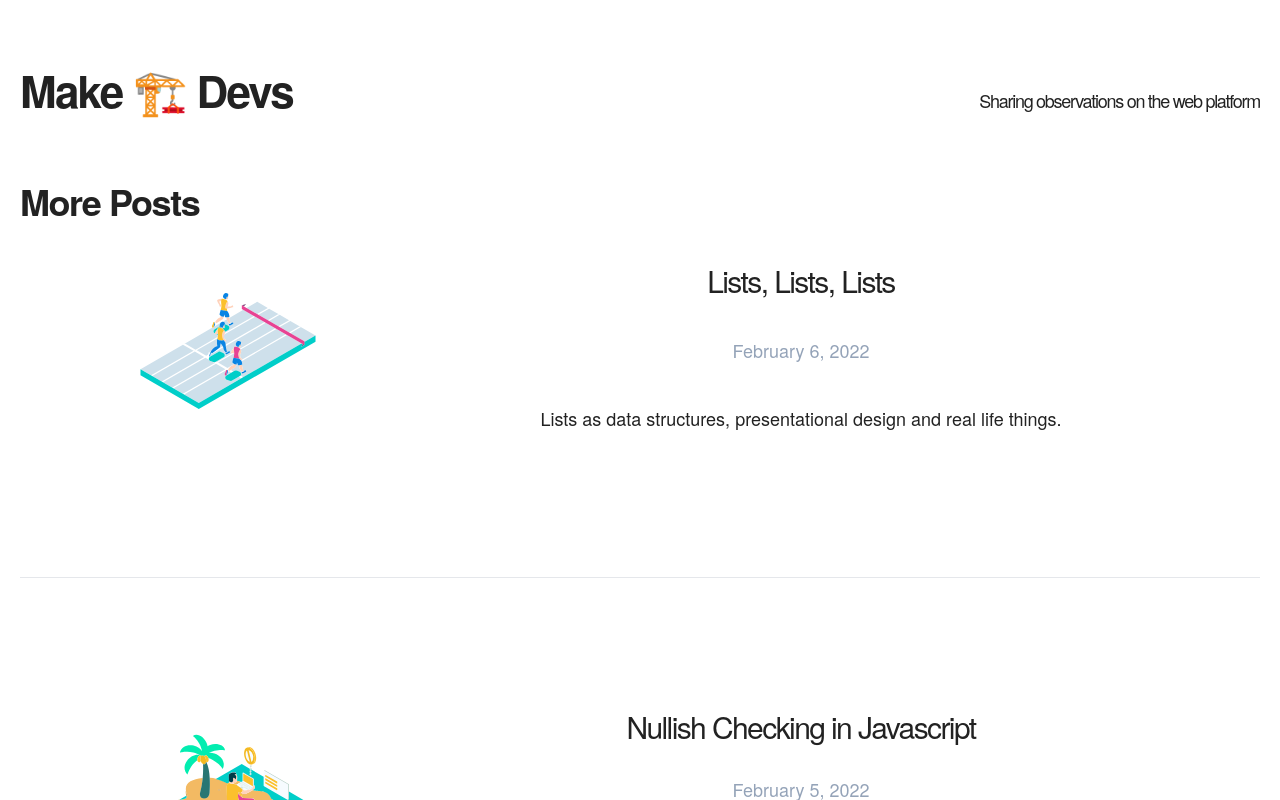
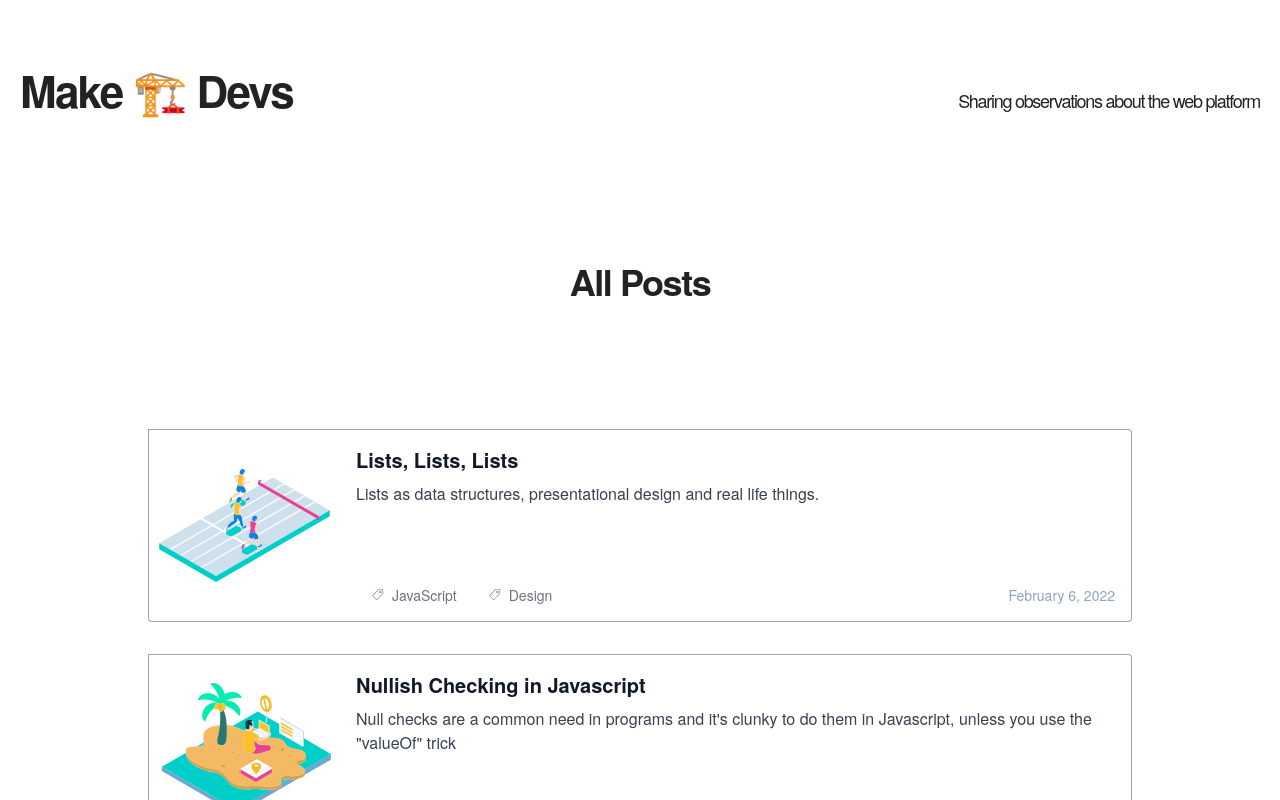
Before and after one commit to JamieVaughn/log, a Next.js app: page /posts in a window 1280 px wide. Shown: the top 800 px of the page. Built offline with nearby package versions, Linux system fonts and the light colour scheme.

Commit message:
Add tags and better post card component

```diff
--- a/_posts/nullish_checking_js.md
+++ b/_posts/nullish_checking_js.md
@@ -13,7 +13,7 @@ meta:
   - name: keywords
     content: Javascript
 author:
-  name: Jamie Vaughn
+  name: "Jamie Vaughn"
   picture: "/authors/jj.jpeg"
 coverImage: "/img/cover.jpg"
 ogImage:
--- a/components/footer.js
+++ b/components/footer.js
@@ -25,7 +25,7 @@ export default function Footer() {
           </div>
         </div>
       </Container>
-      <span className='absolute bottom-1 right-2'>
+      <span className='absolute bottom-1 right-2 text-xs'>
         graphics from <span className='underline'>
           <Link  href='https://designs.ai/graphicmaker'>designs.ai</Link>
         </span>
--- a/components/intro.js
+++ b/components/intro.js
@@ -9,7 +9,7 @@ export default function Intro() {
         </Link>
       </h1>
       <h4 className="text-center md:text-left text-lg mt-5 md:pl-8">
-        Sharing observations on the web platform
+        Sharing observations about the web platform
       </h4>
     </section>
   )
--- a/components/more-stories.js
+++ b/components/more-stories.js
@@ -1,4 +1,5 @@
-import PostPreview from '../components/post-preview'
+// import PostPreview from '../components/post-preview'
+import PostCard from '../components/post-card'
 import PostLine from '../components/post-line'
 
 export default function MoreStories({ posts, compact }) {
@@ -10,7 +11,7 @@ export default function MoreStories({ posts, compact }) {
           Post Archives
         </span>
       </h2>
-      <div className="grid grid-cols-1 mb-32 text-slate-500">
+      <div className="grid grid-cols-1 mb-32 text-slate-500 px-32">
         {posts.map((post, i) => (
           <PostLine
             key={post.slug}
@@ -25,12 +26,24 @@ export default function MoreStories({ posts, compact }) {
   }
   return (
     <section>
-      <h2 className="mb-8 text-3xl md:text-4xl font-bold tracking-tighter leading-tight">
-        More Posts
+      <h2 className="my-32 text-center text-3xl md:text-4xl font-bold tracking-tighter leading-tight">
+        All Posts
       </h2>
-      <div className="grid grid-cols-1  md:gap-x-16 lg:gap-x-32 gap-y-20 md:gap-y-32 mb-32">
+      <div className="grid grid-cols-1 lg:gap-x-32 gap-y-8 mb-32 lg:px-32">
         {posts.map((post, i) => (
-          <PostPreview
+          // <PostPreview
+          //   key={post.slug}
+          //   title={post.title}
+          //   coverImage={post.coverImage}
+          //   date={post.date}
+          //   author={post.author}
+          //   slug={post.slug}
+          //   excerpt={post.excerpt}
+          //   tags={post.tags}
+          //   pick={new Date(post.date).getDate()}
+          //   last={!posts[i+1]}
+          // />
+          <PostCard
             key={post.slug}
             title={post.title}
             coverImage={post.coverImage}
@@ -38,6 +51,7 @@ export default function MoreStories({ posts, compact }) {
             author={post.author}
             slug={post.slug}
             excerpt={post.excerpt}
+            tags={post.tags}
             pick={new Date(post.date).getDate()}
             last={!posts[i+1]}
           />
--- /dev/null
+++ b/components/post-card.js
@@ -0,0 +1,53 @@
+import DateFormatter from '../components/date-formatter'
+import Svg from './svg'
+import Avatar from './avatar'
+import Link from 'next/link'
+
+export default function PostCard({
+  title,
+  date,
+  excerpt,
+  author,
+  tags,
+  slug,
+  pick,
+  last,
+}) {
+  return (
+    <Link as={`/posts/${slug}`} href="/posts/[slug]">
+    <div className="cursor-pointer max-w-sm w-full lg:max-w-full lg:flex hover:scale-105 transition-all duration-300">
+      <div className="border-t border-b border-l border-gray-400 lg:border-r-0 h-48 lg:h-auto lg:w-48 flex-none bg-cover rounded-t lg:rounded-t-none lg:rounded-l text-center overflow-hidden" title="Isometric SVG Scene">
+        <Svg pick={pick} className='post-image' />
+      </div>
+      <div className="w-full border-r border-b border-l border-gray-400 lg:border-l-0 lg:border-t lg:border-gray-400 bg-white rounded-b lg:rounded-b-none lg:rounded-r p-4 flex flex-col justify-between leading-normal">
+        <div className="mb-8">
+          <p className="text-sm text-gray-600 flex items-center">
+            {/* <svg class="fill-current text-gray-500 w-3 h-3 mr-2" xmlns="http://www.w3.org/2000/svg" viewBox="0 0 20 20">
+              <path d="M4 8V6a6 6 0 1 1 12 0v2h1a2 2 0 0 1 2 2v8a2 2 0 0 1-2 2H3a2 2 0 0 1-2-2v-8c0-1.1.9-2 2-2h1zm5 6.73V17h2v-2.27a2 2 0 1 0-2 0zM7 6v2h6V6a3 3 0 0 0-6 0z" />
+            </svg> */}
+          </p>
+            <div className="text-gray-900 font-bold text-xl mb-2 hover:underline">{title}</div>
+          <p className="text-gray-700 text-base ">{excerpt}</p>
+        </div>
+        <div className="flex items-center justify-between">
+          <ul className="flex align-center list-none text-sm text-gray-600 flex items-center">
+            {tags?.map((t, i) => (
+              <li key={i+String(t)} className="flex items-center mb-0 px-4 text-gray-500">
+                <svg className="fill-current text-gray-500 w-3 h-3 mr-2" viewBox="2 2 17 17">
+                  <path strokeWidth="5" d="M17.35,2.219h-5.934c-0.115,0-0.225,0.045-0.307,0.128l-8.762,8.762c-0.171,0.168-0.171,0.443,0,0.611l5.933,5.934c0.167,0.171,0.443,0.169,0.612,0l8.762-8.763c0.083-0.083,0.128-0.192,0.128-0.307V2.651C17.781,2.414,17.587,2.219,17.35,2.219M16.916,8.405l-8.332,8.332l-5.321-5.321l8.333-8.332h5.32V8.405z M13.891,4.367c-0.957,0-1.729,0.772-1.729,1.729c0,0.957,0.771,1.729,1.729,1.729s1.729-0.772,1.729-1.729C15.619,5.14,14.848,4.367,13.891,4.367 M14.502,6.708c-0.326,0.326-0.896,0.326-1.223,0c-0.338-0.342-0.338-0.882,0-1.224c0.342-0.337,0.881-0.337,1.223,0C14.84,5.826,14.84,6.366,14.502,6.708"/>
+                </svg>
+                {t}</li>)
+              ) ?? 'no tags'}
+          </ul>
+          <div className="text-sm text-slate-400 text-size-12">
+            <DateFormatter dateString={date} />
+          </div>
+        </div>
+      </div>
+    </div>
+    </Link>
+  )
+}
+
+
+// http://svgicons.sparkk.fr/
--- a/components/svg.js
+++ b/components/svg.js
@@ -1,7 +1,6 @@
 import prefix from '../constants'
 
 export default function (props) {
-  console.log(prefix)
   const {width = 196, height = 196, pick = 0, source, style} = props
   const svgs = [
     'target',
--- a/lib/api.js
+++ b/lib/api.js
@@ -18,18 +18,19 @@ export function getPostBySlug(slug, fields = []) {
 
   // Ensure only the minimal needed data is exposed
   fields.forEach((field) => {
+
     if (field === 'slug') {
       items[field] = realSlug
     }
     if (field === 'content') {
       items[field] = content
     }
+    items['tags'] = data.tags
 
     if (typeof data[field] !== 'undefined') {
       items[field] = data[field]
     }
   })
-
   return items
 }
 
--- a/pages/index.js
+++ b/pages/index.js
@@ -21,7 +21,7 @@ export default function Index({ allPosts }) {
             <Svg source={'grow-blue'} height={210} width={415} style={{margin: '0 auto'}}/>
             <div className='flex flex-col justify-around align-center' style={{height: '12rem'}}>
                 <Link href='/posts'>
-                    <p className="text-center bg-sky-700 hover:bg-indigo-800 text-white lg:w-1/3 md:w-1/2 font-bold py-2 px-4 rounded center">
+                    <p className="text-center bg-sky-700 hover:bg-indigo-800 cursor-pointer text-white lg:w-1/3 md:w-1/2 font-bold py-2 px-4 rounded center">
                       Go to Latest Posts →
                     </p>
                 </Link>
--- a/pages/posts/index.js
+++ b/pages/posts/index.js
@@ -14,7 +14,7 @@ export default function Posts({ allPosts }) {
         <Head><title>Make Devs Blog</title></Head>
         <Container>
           <Intro />
-          {morePosts.length > 0 && <MoreStories posts={[heroPost, ...morePosts]} />}
+          {morePosts.length > 0 && <MoreStories posts={allPosts} />}
         </Container>
       </Layout>
     </>
@@ -29,6 +29,7 @@ export async function getStaticProps() {
     'author',
     'coverImage',
     'excerpt',
+    'tags,'
   ])
 
   return {
--- a/styles/index.css
+++ b/styles/index.css
@@ -14,7 +14,9 @@ body {
   line-height: 2.6;
   font-weight: 400;
   font-family: "Raleway", "HelveticaNeue", "Helvetica Neue", Helvetica, Arial, sans-serif;
-  color: #222; }
+  color: #222;
+  transition: all 250ms;
+}
 
   h1, h2, h3, h4, h5, h6 {
     margin-top: 0;
```
Also changed, not shown: 18 other files (tests, documents, lock files or other folders).
